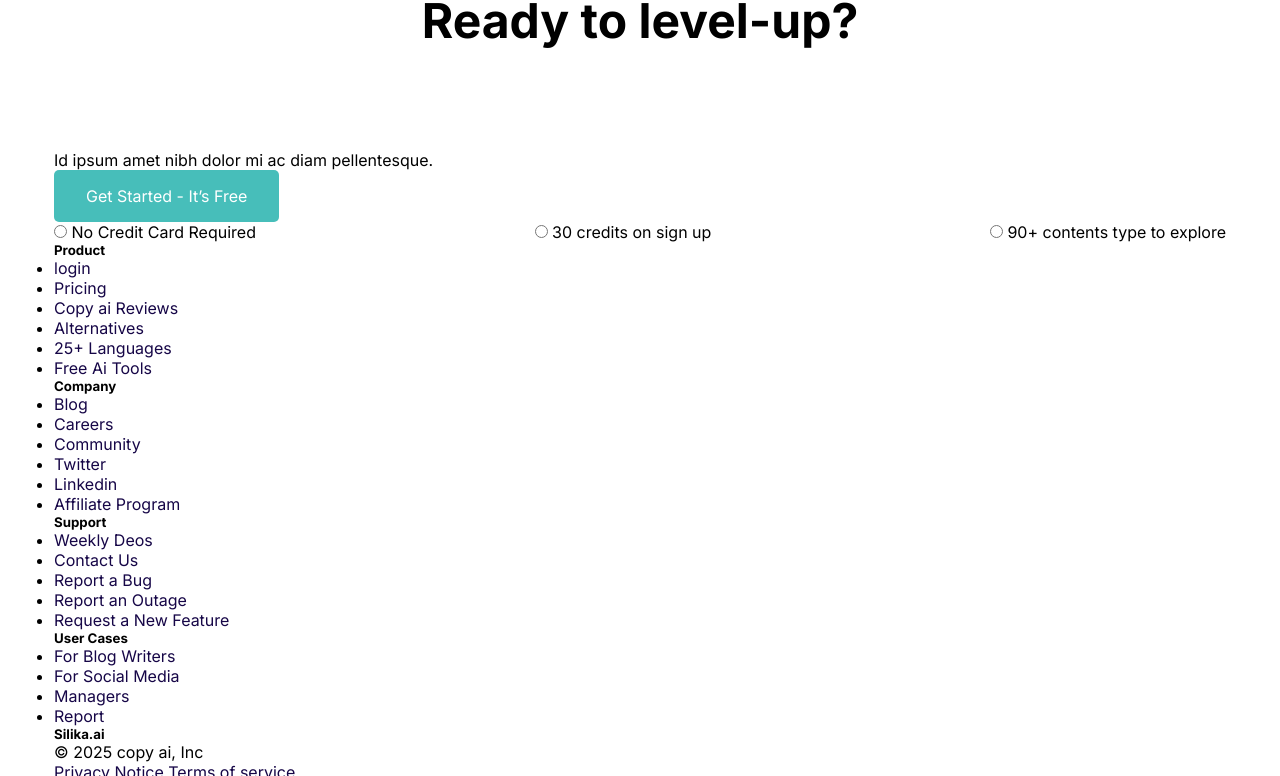
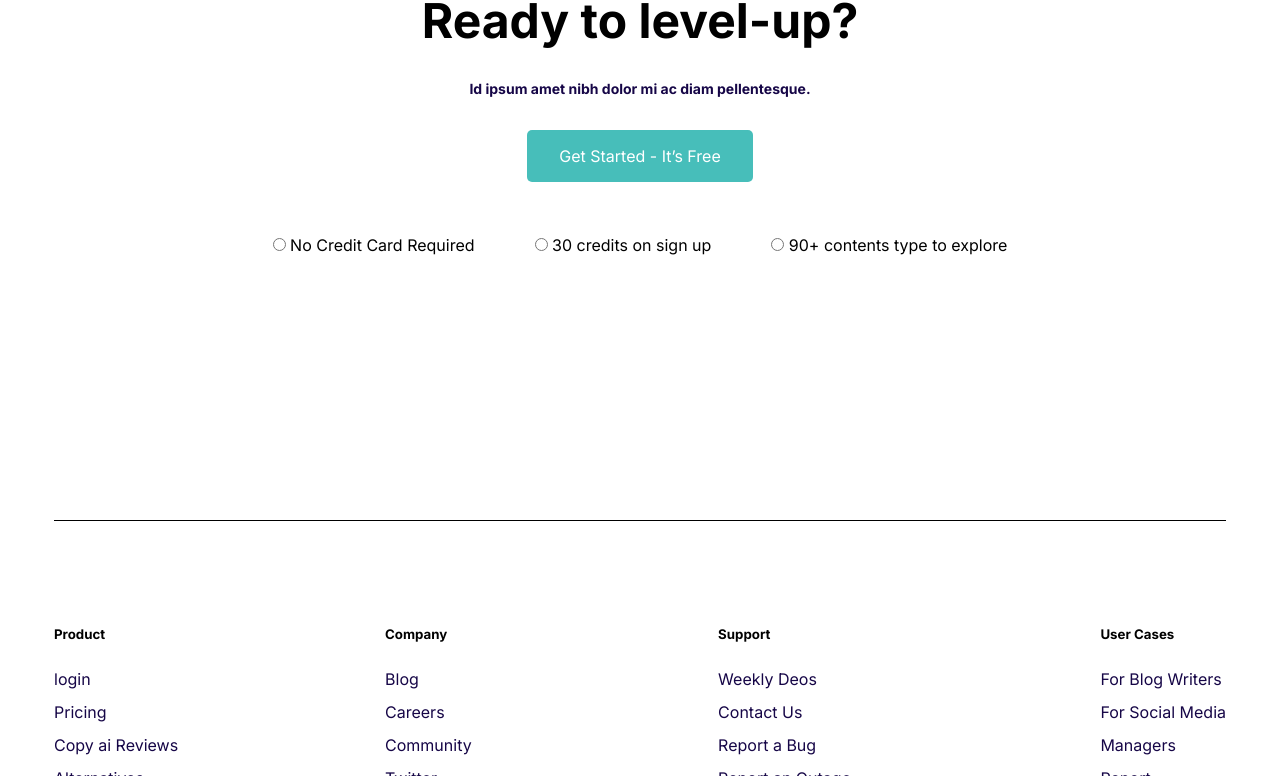
Before and after one commit to lucianorp/aulas-css-senai, a plain HTML site: page layout/index.html in a window 1280 px wide. Shown: the part 4444-5220 px from the top of the page. Drawn offline with Linux system fonts and the light colour scheme; a web font is replaced by a local one.

Commit message:
feat:introducao ao design responsivo

```diff
--- a/layout/css/styles.css
+++ b/layout/css/styles.css
@@ -296,8 +296,122 @@ nav ul li{
 
 /*ready */
 
+.ready .container{
+    display: flex;
+    flex-direction: column;
+    align-items: center;
+}
+
+.ready h3{
+    margin-bottom: 30px;
+}
+
+.ready p{
+    color: #160647;
+    font-size: 14px;
+    font-weight: 700;
+}
+
+.ready a{
+    margin: 33px 0 53px;
+}
+
 .ready fieldset{
     display: flex;
     justify-content: space-between;
     border: none;
+    gap: 60px;
 }
+
+/*footer*/
+
+footer{
+
+    margin-top: 265px;
+
+    padding-bottom: 170px;
+}
+
+footer .container{
+    display: flex;
+    justify-content: space-between;
+
+}
+
+footer .container.top{
+    border-top: 1px solid #000;
+    padding-top: 105px;
+}
+
+footer ul{
+    list-style: none;
+}
+
+
+
+footer .footer-group-links{
+    margin-bottom: 55px;
+}
+
+footer .footer-group-links h5{
+    margin-bottom: 27px;
+}
+
+footer .footer-group-links a{
+    display: block;
+    margin:13px 0
+}
+
+footer .container .logo-copyright{
+    display: flex;
+    gap: 10px;
+    align-items: center;
+}
+
+footer .container .logo-copyright h5{
+    font-size: 25px;
+}
+
+footer .container .logo-copyright p, footer .container .logo-copyright a{
+    font-size: 10px;
+    font-weight: bold;
+}
+
+footer .container .social-media{
+    display: flex;
+    gap: 20px;
+}
+
+
+/* design responsivo */
+
+@media (max-width:480px){
+    .container{
+        width: 100% !important;
+        flex-wrap: wrap;
+    }
+
+
+    .cta p,.testimonials h3{
+        width: 100%;
+    }
+
+    .brands,.about-us-video{
+        display: none;
+    }
+
+    img{
+        max-width: 100%;
+    }
+
+    .works .image-work{
+        margin-right: 0;
+        margin-bottom: 20px;
+    }
+
+    .ready fieldset{
+        flex-direction: column;
+    }
+
+
+}
--- a/layout/index.html
+++ b/layout/index.html
@@ -343,7 +343,7 @@
 
     <footer>
 
-        <div class="container">
+        <div class="container top">
             <div class="footer-group-links">
                 <h5>Product</h5>
                 <ul>
```
